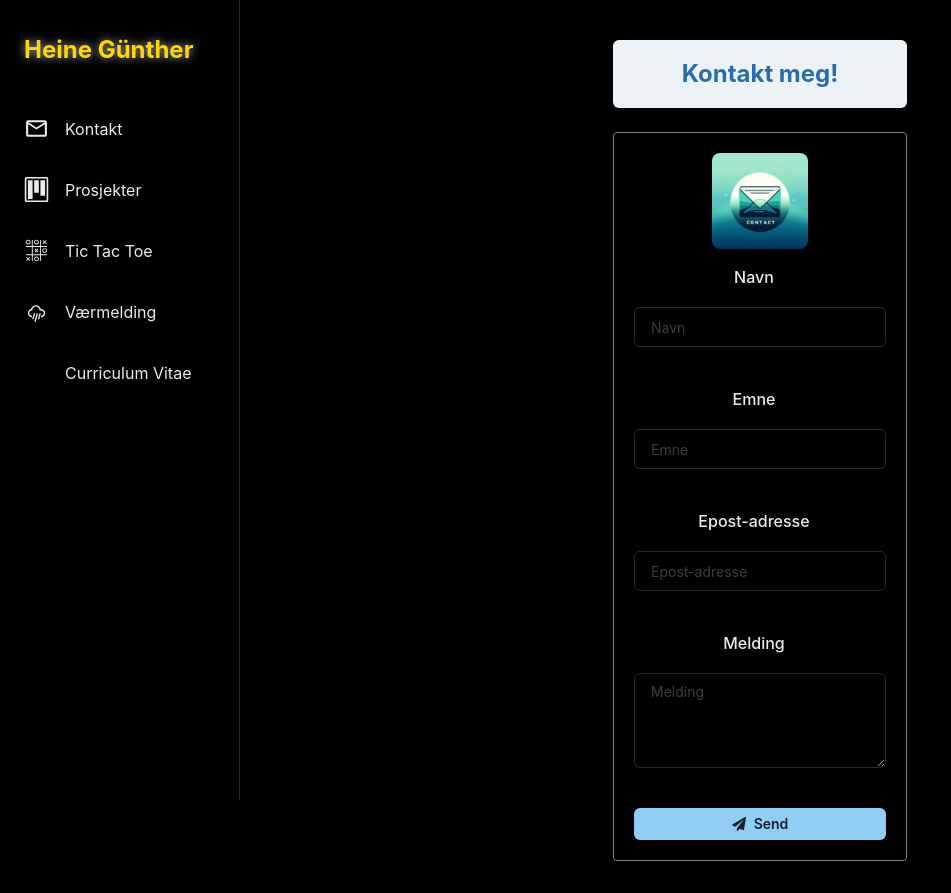
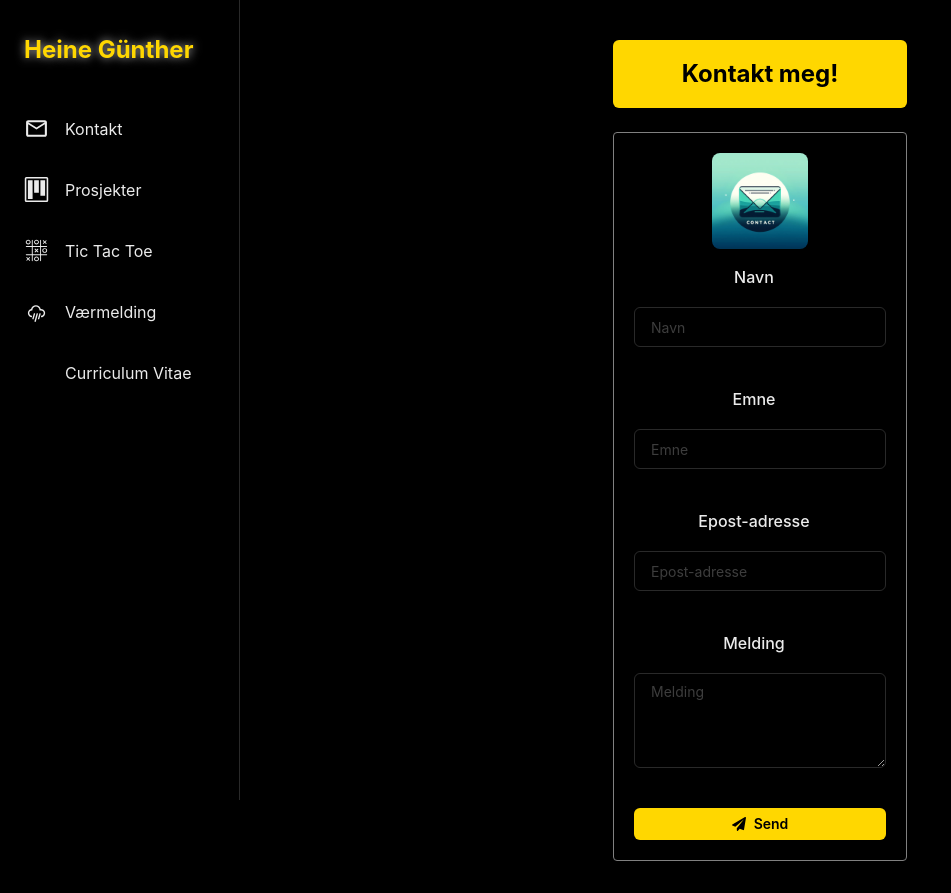
Before and after one commit to coding-chef77/portfolio-2024, a React (Vite) app: page /contact in a window 1280 px wide. Shown: the whole page, without its empty margins (0-951 px from the left). Built offline with nearby package versions, Linux system fonts and the light colour scheme.

Commit message:
Changed buttons.

```diff
--- a/src/components/ContactForm/ContactForm.jsx
+++ b/src/components/ContactForm/ContactForm.jsx
@@ -25,10 +25,20 @@ const StyledFormLabel = styled(FormLabel)`
 
 const StyledInput = styled(Input)`
   margin-bottom: 8px; // Adjust as needed
+
+  &:focus {
+    border-color: #ffd700; // Yellow border color when focused
+    box-shadow: 0 0 0 1px #ffd700;
+  }
 `;
 
 const StyledTextarea = styled(Textarea)`
   margin-bottom: 8px; // Adjust as needed
+
+  &:focus {
+    border-color: #ffd700;
+    box-shadow: 0 0 0 1px #ffd700;
+  }
 `;
 
 const schema = yup.object().shape({
@@ -154,9 +164,14 @@ const ContactForm = () => {
           type="submit"
           isLoading={loading}
           w={"full"}
-          colorScheme="blue"
+          backgroundColor="#ffd700"
+          color="black"
           size={"sm"}
           fontSize={14}
+          _hover={{
+            bg: "#ccac00",
+          }}
+          isLoadingText="Sender..."
         >
           <HStack spacing={2}>
             <FaPaperPlane />
--- a/src/components/Projects/Projects.jsx
+++ b/src/components/Projects/Projects.jsx
@@ -60,10 +60,10 @@ const StyledText = styled.p`
 const StyledButton = styled.a`
   display: inline-block;
   text-decoration: none;
-  padding: 8px 16px;
+  padding: 10px 20px;
   background-color: #ffd700;
   color: black;
-  border-radius: 4px;
+  border-radius: 5px;
   cursor: pointer;
 
   &:hover {
--- a/src/components/search/index.jsx
+++ b/src/components/search/index.jsx
@@ -25,7 +25,7 @@ const CitySearch = styled.input`
   flex-grow: 1;
   height: 40px;
   border: 2px solid #ddd;
-  border-radius: 20px;
+  border-radius: 4px;
   padding: 0 15px; // Reduced padding for smaller screens
   font-size: 16px;
   outline: none;
@@ -41,11 +41,11 @@ const CitySearch = styled.input`
 `;
 
 const SearchButton = styled.button`
-  padding: 8px 12px; // Slightly reduced padding
+  padding: 8px 16px; // Slightly reduced padding
   background-color: #ffd700;
   color: black;
   border: none;
-  border-radius: 20px;
+  border-radius: 4px;
   cursor: pointer;
   display: inline-flex;
   align-items: center;
--- a/src/pages/ContactPage/ContactPage.jsx
+++ b/src/pages/ContactPage/ContactPage.jsx
@@ -32,10 +32,10 @@ const ContactPage = () => {
               textAlign="center"
               fontSize="2xl"
               fontWeight="bold"
-              color="blue.600"
+              color="#000"
               p={4}
               my={2}
-              bg="gray.100"
+              bg="#ffd700"
               borderRadius="md"
               shadow="sm"
             >
```
